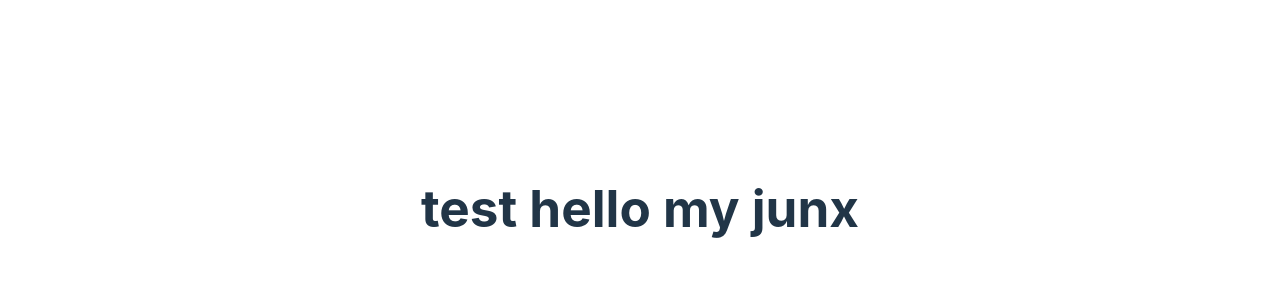
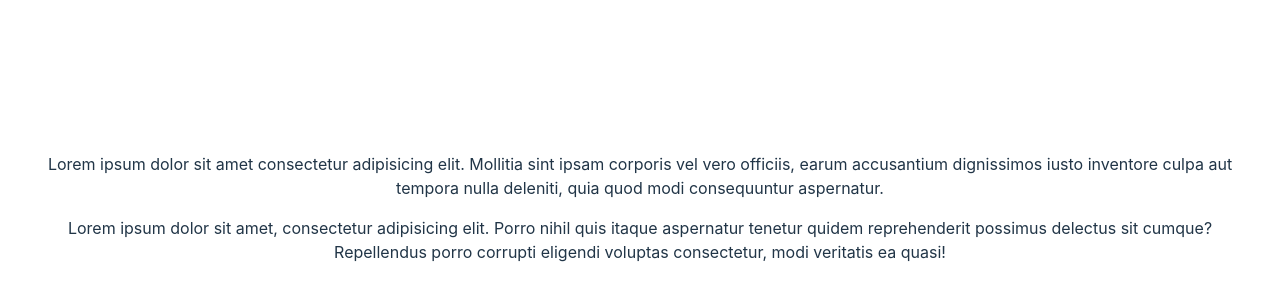
Before and after one commit to Junx27/portofolio, a React (Vite) app: page / in a window 1280 px wide. Shown: the part 192-492 px from the top of the page. Built offline with nearby package versions, Linux system fonts and the light colour scheme.

Commit message:
test pretier

```diff
--- a/src/App.jsx
+++ b/src/App.jsx
@@ -1,14 +1,27 @@
-import { useState } from 'react'
-import reactLogo from './assets/react.svg'
-import viteLogo from '/vite.svg'
-import './App.css'
+import { useState } from "react";
+import reactLogo from "./assets/react.svg";
+import viteLogo from "/vite.svg";
+import "./App.css";
 
 function App() {
-  const [count, setCount] = useState(0)
+  const [count, setCount] = useState(0);
 
   return (
-    <h1>test hello my junx</h1>
-  )
+    <div>
+      <p>
+        Lorem ipsum dolor sit amet consectetur adipisicing elit. Mollitia sint
+        ipsam corporis vel vero officiis, earum accusantium dignissimos iusto
+        inventore culpa aut tempora nulla deleniti, quia quod modi consequuntur
+        aspernatur.
+      </p>
+      <p>
+        Lorem ipsum dolor sit amet, consectetur adipisicing elit. Porro nihil
+        quis itaque aspernatur tenetur quidem reprehenderit possimus delectus
+        sit cumque? Repellendus porro corrupti eligendi voluptas consectetur,
+        modi veritatis ea quasi!
+      </p>
+    </div>
+  );
 }
 
-export default App
+export default App;
```
